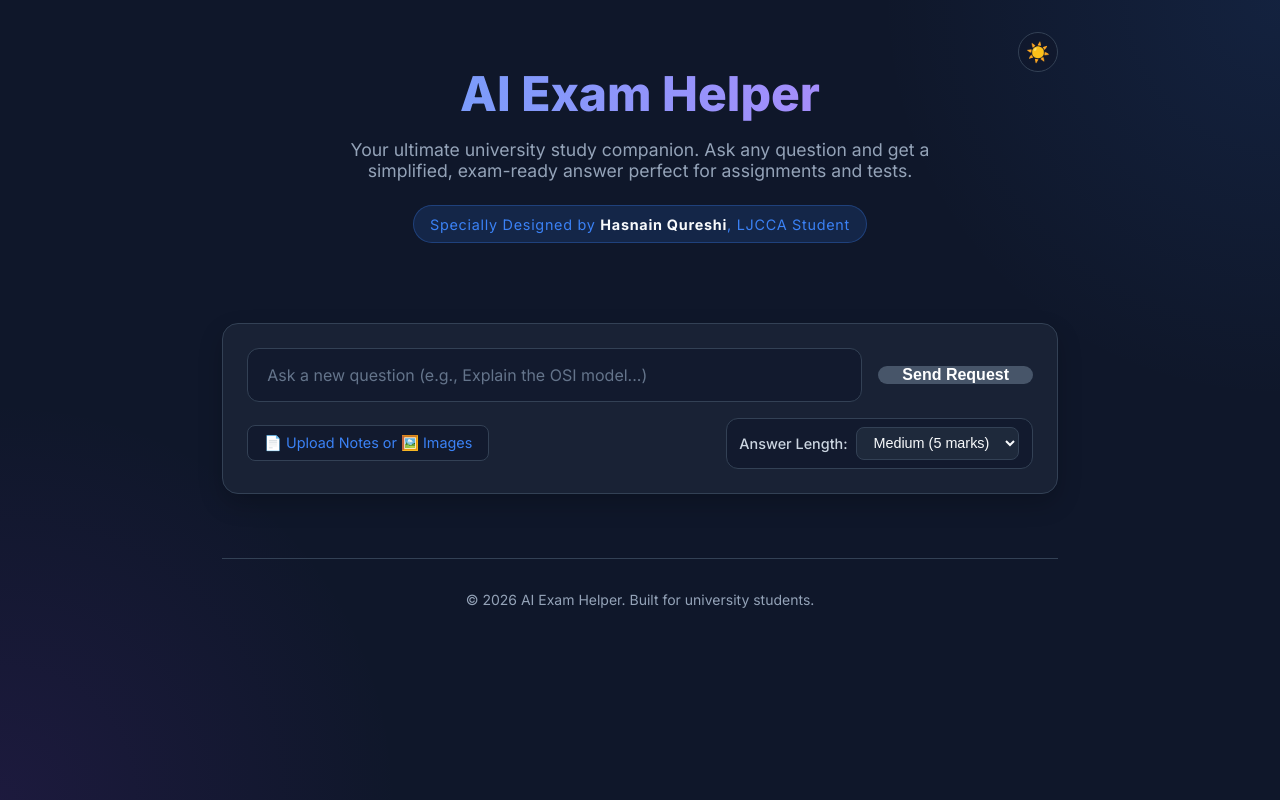
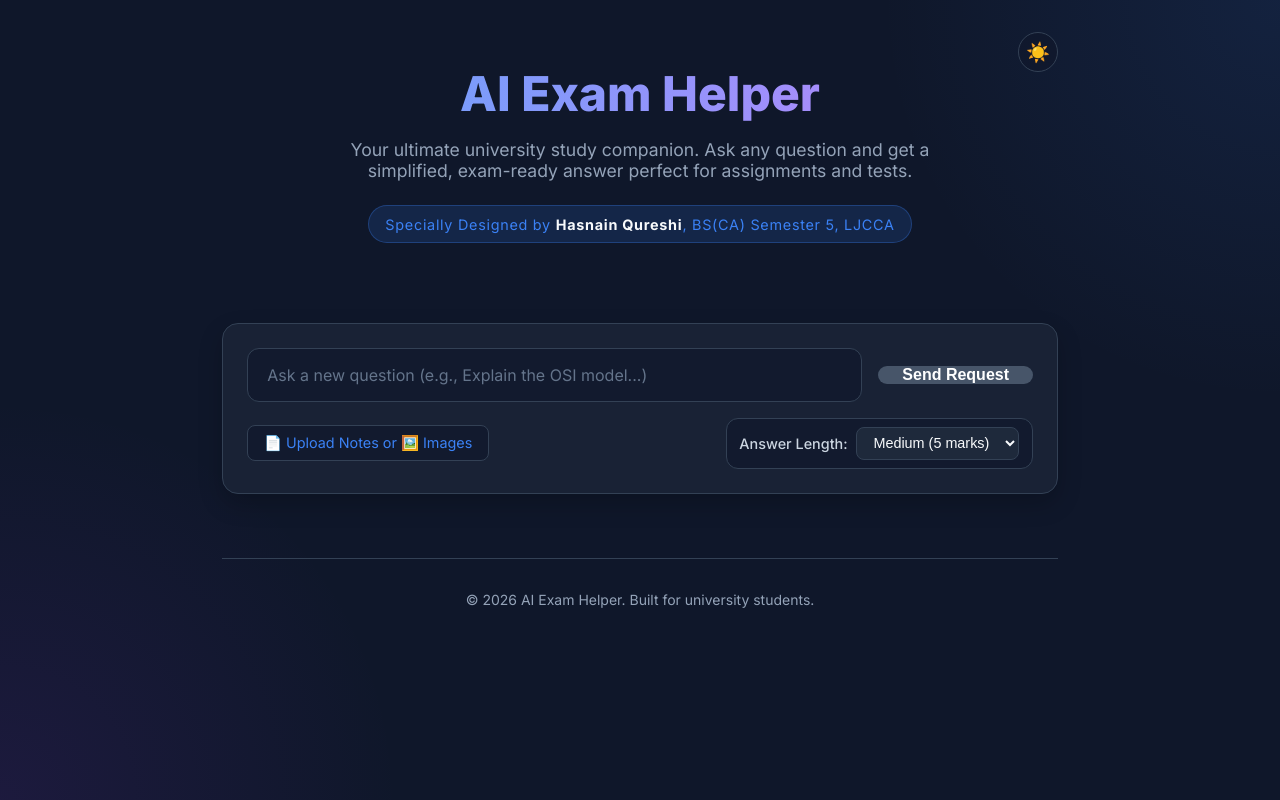
Before and after one commit to Qhasnain/exam-prep-ai, a Next.js app: page / in a window 1280 px wide. Built offline with nearby package versions, Linux system fonts and the light colour scheme.

Commit message:
Update designer title text to BS(CA) Semester 5

```diff
--- a/src/app/page.js
+++ b/src/app/page.js
@@ -280,7 +280,7 @@ export default function Home() {
         <h1>AI Exam Helper</h1>
         <p>Your ultimate university study companion. Ask any question and get a simplified, exam-ready answer perfect for assignments and tests.</p>
         <div className="designer-badge">
-          <span className="badge-text">Specially Designed by <strong>Hasnain Qureshi</strong>, LJCCA Student</span>
+          <span className="badge-text">Specially Designed by <strong>Hasnain Qureshi</strong>, BS(CA) Semester 5, LJCCA</span>
         </div>
       </header>
 
@@ -401,7 +401,7 @@ export default function Home() {
       <div id="print-container" style={{ display: 'none', background: 'white', color: 'black', padding: '40px', fontFamily: 'Arial, sans-serif' }}>
         <div style={{ textAlign: 'center', borderBottom: '2px solid #3b82f6', paddingBottom: '20px', marginBottom: '30px' }}>
           <h1 style={{ color: '#1e3a8a', margin: '0 0 10px 0', fontSize: '28px' }}>AI Exam Helper Notes</h1>
-          <p style={{ color: '#64748b', margin: 0, fontSize: '14px' }}>Specially Designed by <strong>Hasnain Qureshi</strong>, LJCCA Student</p>
+          <p style={{ color: '#64748b', margin: 0, fontSize: '14px' }}>Specially Designed by <strong>Hasnain Qureshi</strong>, BS(CA) Semester 5, LJCCA</p>
         </div>
         <div style={{ background: '#f8fafc', padding: '15px', borderRadius: '8px', borderLeft: '4px solid #3b82f6', marginBottom: '30px' }}>
           <strong style={{ color: '#334155' }}>Question:</strong> {printData.query}
```
